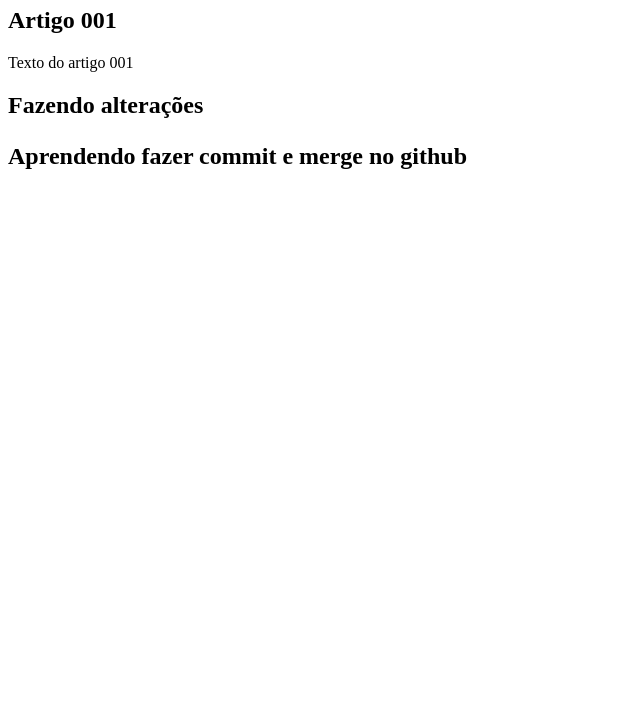
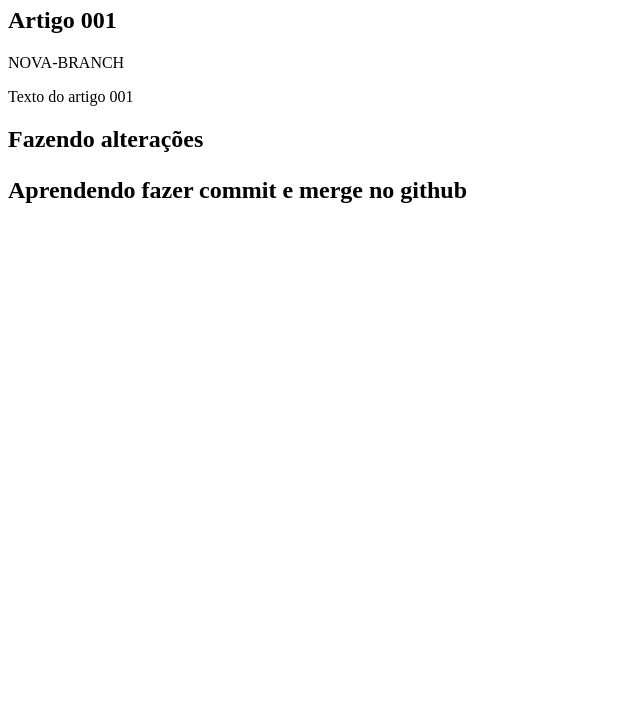
Before and after one commit to PtrMarcosTiago/atividade-1, a plain HTML site: page index.html in a window 1280 px wide. Shown: the part 73-800 px from the top of the page, without its empty margins (0-640 px from the left). Drawn offline with Linux system fonts and the light colour scheme.

Commit message:
Update index.html

```diff
--- a/index.html
+++ b/index.html
@@ -13,6 +13,7 @@
         </header>
         <article>
             <h2>Artigo 001</h2>
+            <P>NOVA-BRANCH</P>
             <p>Texto do artigo 001</p>
         </article>
         <article>
```
